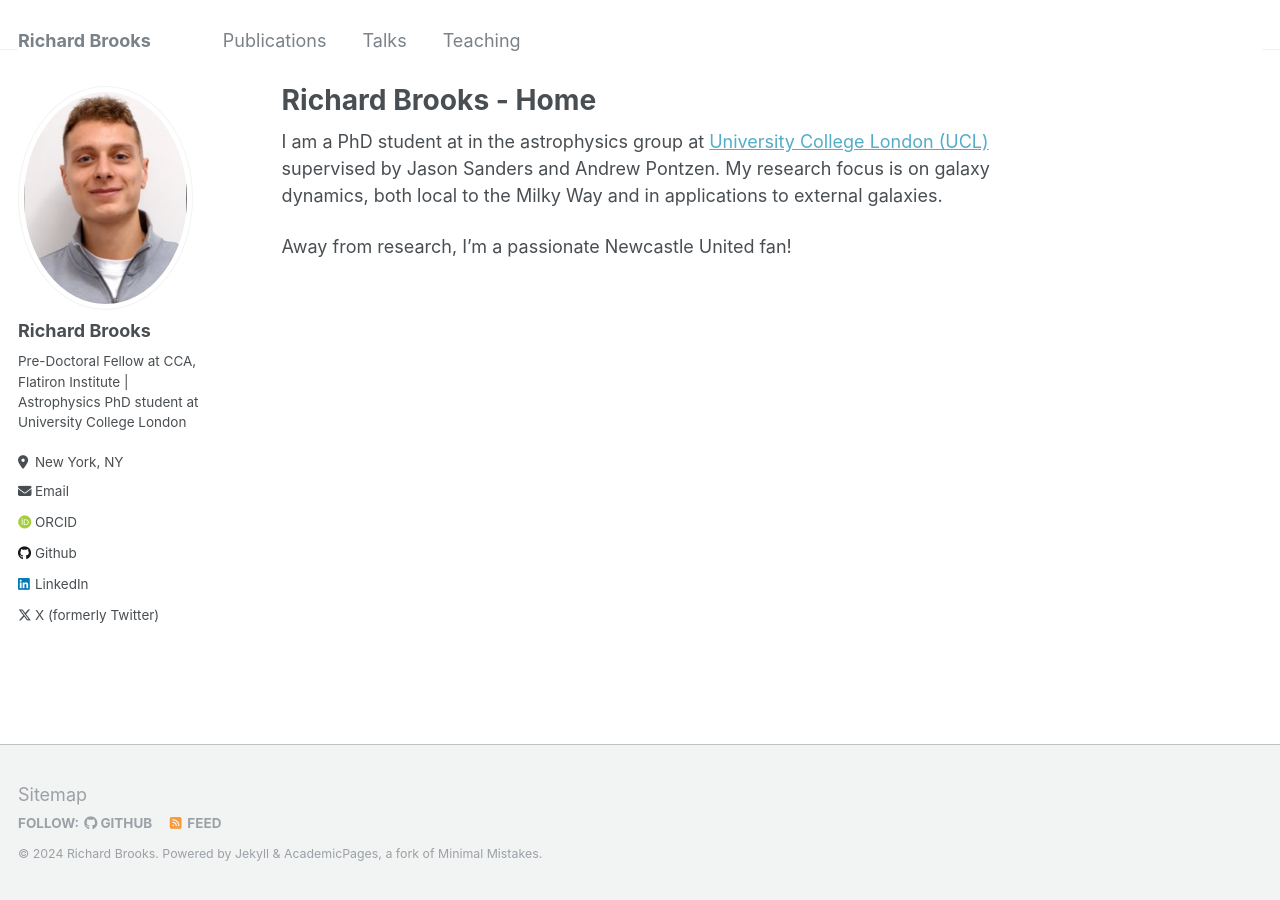
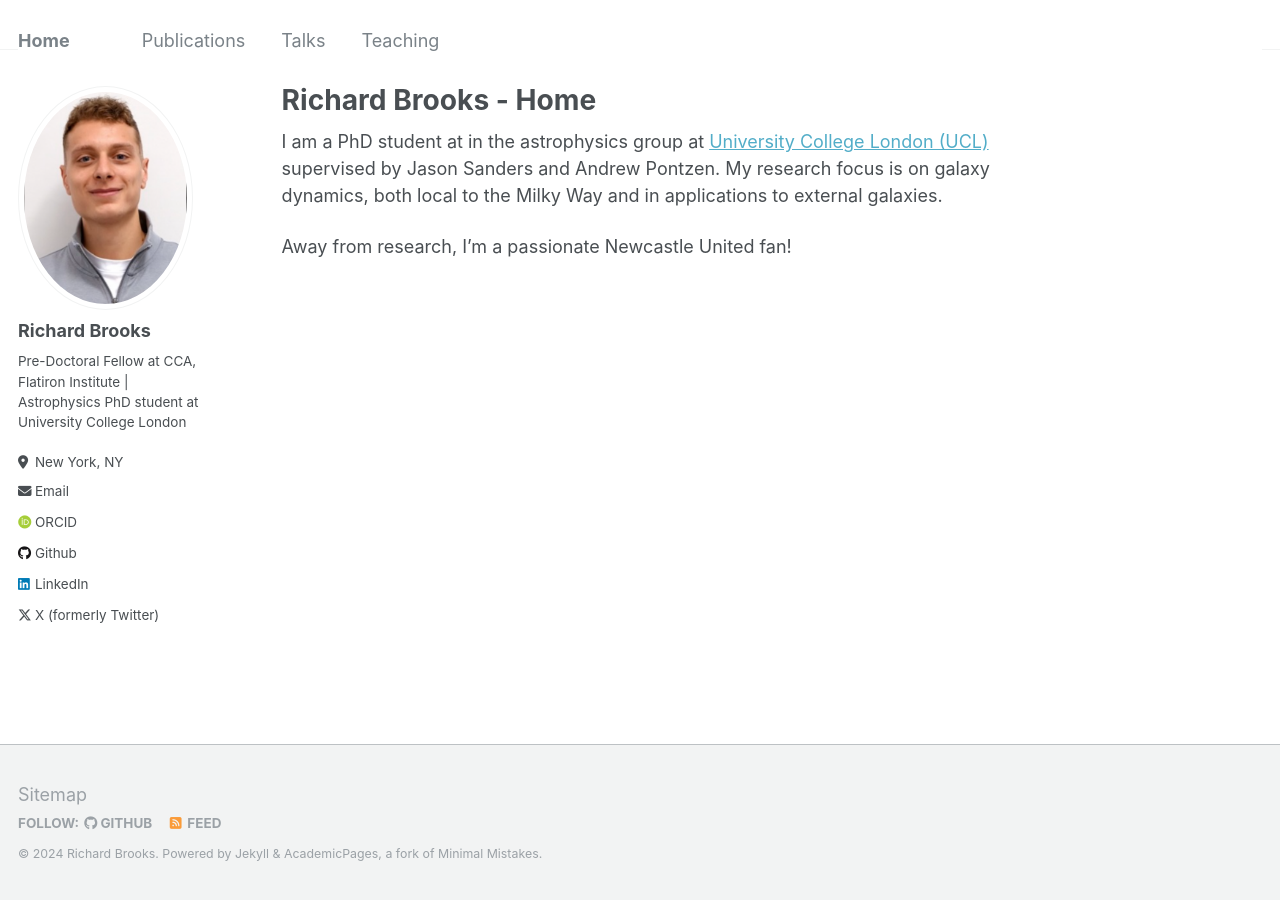
Before and after one commit to dc-broo3/dc-broo3.github.io, a Jekyll site: the page built from _pages/about.md, in a window 1280 px wide. Built offline with Jekyll 4.4.1, drawn with Linux system fonts in a browser that asks for light colours; some web fonts are replaced.

Commit message:
Update _config.yml

```diff
--- a/_config.yml
+++ b/_config.yml
@@ -8,7 +8,7 @@
 
 # Basic Site Settings
 locale                   : "en-US"
-title                    : "Richard Brooks"
+title                    : "Home"
 title_separator          : "-"
 name                     : &name "Richard Brooks"
 description              : &description "personal description"
```
